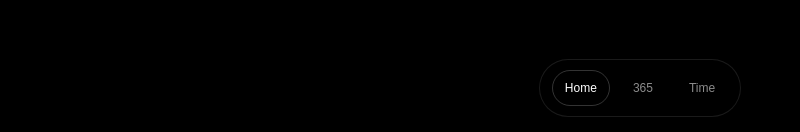
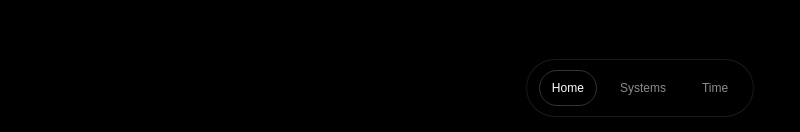
Before and after one commit to dptcoffee/Outflo, a Next.js app: page / in a window 1280 px wide. Shown: the part 665-797 px from the top of the page, without its empty margins (0-800 px from the left). Built offline with nearby package versions, Linux system fonts and the light colour scheme.

Commit message:
Hierarchy update: 365 renamed to Systems + final continuity polish

```diff
--- a/components/SwipeShell.tsx
+++ b/components/SwipeShell.tsx
@@ -60,7 +60,7 @@ export default function SwipeShell({ children }: { children: ReactNode }) {
           }}
         >
           <Pill href="/" active={pathname === "/"} label="Home" />
-          <Pill href="/365" active={pathname === "/365"} label="365" />
+          <Pill href="/365" active={pathname === "/365"} label="Systems" />
           <Pill href="/time" active={pathname === "/time"} label="Time" />
         </div>
       </nav>
```
